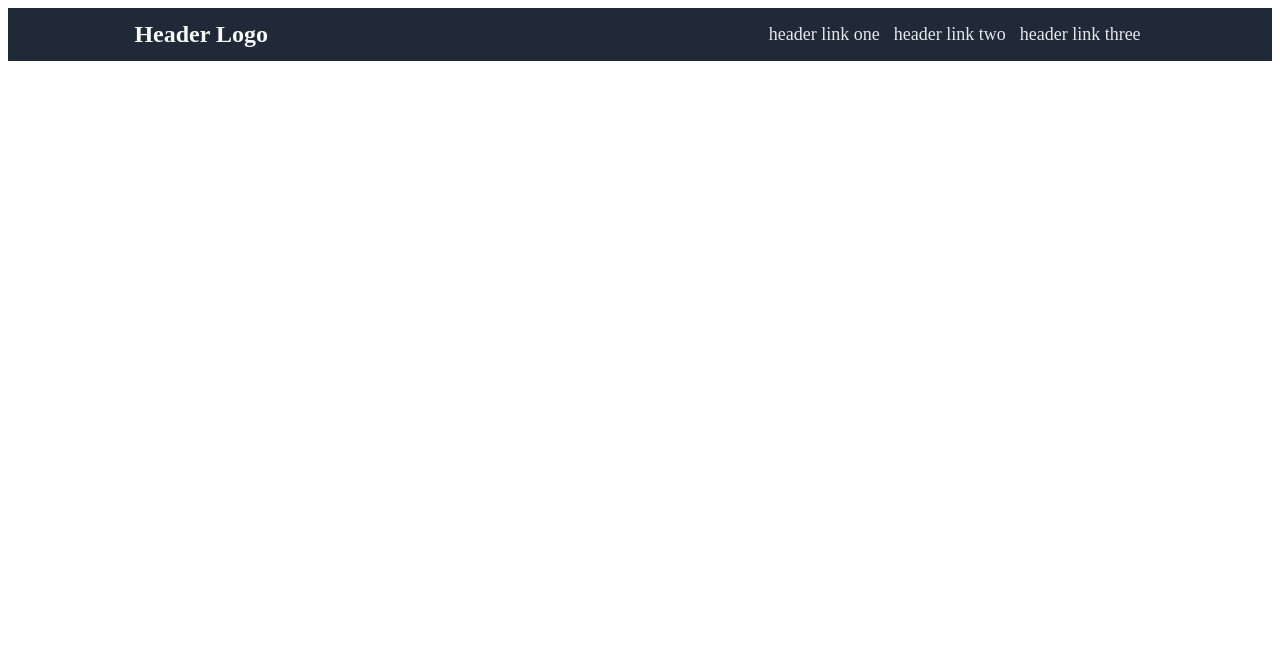
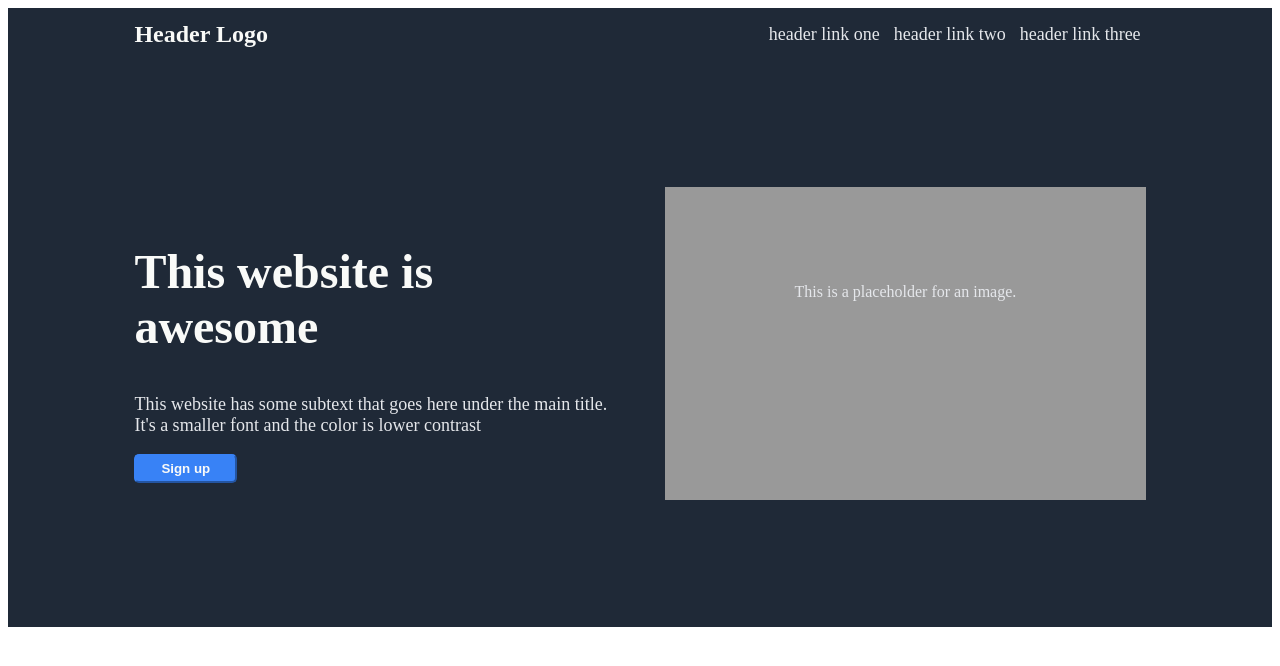
Before and after one commit to EtkoMcCooty/landing-page, a plain HTML site: page index.html in a window 1280 px wide. Drawn offline with Linux system fonts and the light colour scheme.

Commit message:
Hero completed

```diff
--- a/index.html
+++ b/index.html
@@ -9,7 +9,7 @@
 </head>
 <body>
        <header>
-        <div class="container">
+        <div class="header-container">
             <h4 id="logo">Header Logo</h4>
             <nav>
                 <ul>
@@ -20,5 +20,18 @@
             </nav>
        </div>
        </header>
+       <section class = "hero">
+               <div class="hero-container">
+                <div class="hero-text">
+                    <h1>This website is awesome</h1>
+                <p>This website has some subtext that goes here
+                    under the main title. It's a smaller font and
+                    the color is lower contrast
+                </p>
+                <button type="button">Sign up</button>
+                </div>
+            <div id="image-placeholder"><p>This is a placeholder for an image.</p></div>
+               </div>
+       </section>
 </body>
 </html>
--- a/style.css
+++ b/style.css
@@ -1,7 +1,7 @@
 header {
   background-color: #1f2937;
 }
-.container {
+.header-container {
   margin: 0 10%;
   display: flex;
   align-items: center;
@@ -23,3 +23,52 @@ nav ul li {
   font-size: 18px;
   color: #e5e7eb;
 }
+
+.hero {
+  background-color: #1f2937;
+}
+.hero-container {
+  display: flex;
+  margin: 0 10%;
+  padding: 10% 0;
+  align-items: center;
+  /* border: 1px solid white; */
+}
+
+.hero-text {
+  width: 50%;
+  /* border: 1px solid white; */
+}
+
+.hero-text h1 {
+  font-size: 48px;
+  font-weight: bold;
+  color: #f9faf8;
+}
+
+.hero-text p {
+  font-size: 18px;
+  color: #e5e7eb;
+}
+
+.hero-text button {
+  padding: 5px 25px;
+  border-radius: 5px;
+  border-color: #3882f6;
+  background-color: #3882f6;
+  color: #f9faf8;
+  font-weight: bold;
+}
+
+#image-placeholder {
+  margin-left: 5%;
+  width: 50%;
+  height: 313px;
+  background-color: hsl(0, 0%, 60%);
+}
+
+#image-placeholder p {
+  margin-top: 20%;
+  text-align: center;
+  color: #e5e7eb;
+}
```
